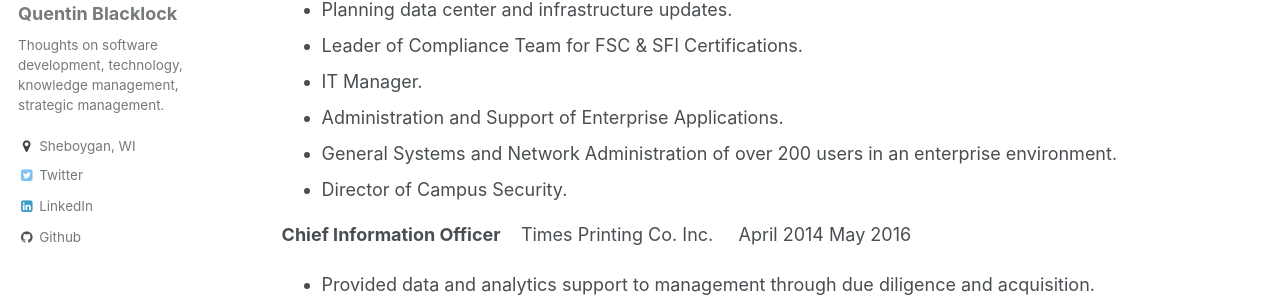
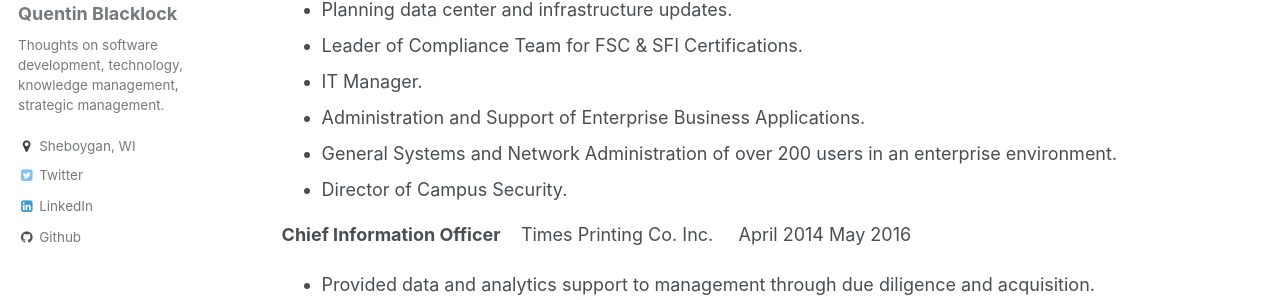
Before and after one commit to quentin-blacklock/quentin-blacklock.github.io, a Jekyll site: the page built from _pages/about.md, in a window 1280 px wide and 900 px high, scrolled down 818 px. Shown: the part 153-453 px from the top of the window. Built offline with Jekyll 4.4.1, drawn with Linux system fonts in a browser that asks for light colours.

Commit message:
edit about

```diff
--- a/_pages/about.md
+++ b/_pages/about.md
@@ -35,7 +35,7 @@
 - Planning data center and infrastructure updates.
 - Leader of Compliance Team for FSC & SFI Certifications.
 - IT Manager.
-- Administration and Support of Enterprise Applications.
+- Administration and Support of Enterprise Business Applications.
 - General Systems and Network Administration of over 200 users in an enterprise environment.
 - Director of Campus Security.
 
```
